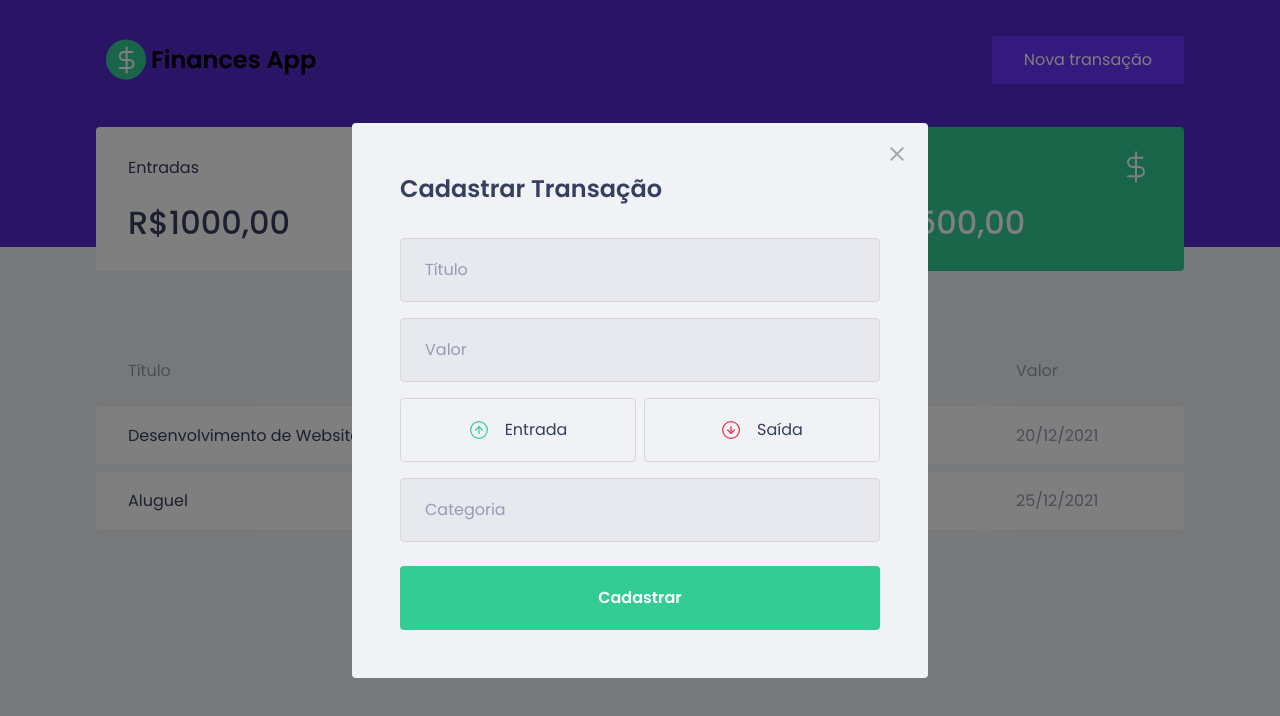
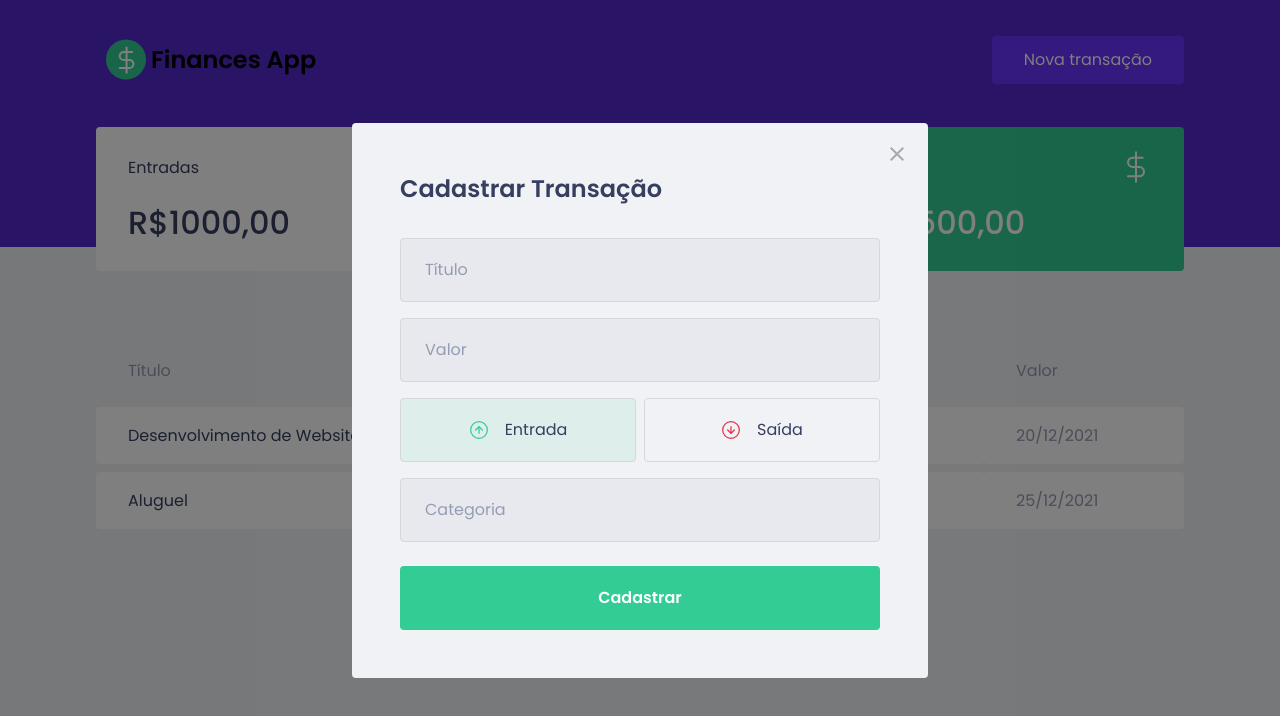
Before and after one commit to maarvins/finances, a React (Create React App) app: page / in a window 1280 px wide. Both pictures are taken after a click on the button "Nova transação". Shown: the top 716 px of the page. Built offline with nearby package versions, Linux system fonts and the light colour scheme; no server answers; what miragejs would draw is missing.

Commit message:
feat: set selected props on buttons

```diff
--- a/src/components/NewTransactionModal/index.tsx
+++ b/src/components/NewTransactionModal/index.tsx
@@ -3,7 +3,8 @@
 import ImgClose from "../../assets/close.svg"
 import ImgOutcome from "../../assets/outcome.svg"
 
-import {Container, TransactionTypeContainer} from "./styles"
+import {Container, TransactionTypeContainer, RadioBox} from "./styles"
+import {useState} from "react"
 
 interface NewTransactionModalProps {
   isOpen: boolean
@@ -14,6 +15,8 @@
   isOpen,
   onRequestClose
 }: NewTransactionModalProps) {
+  const [type, setType] = useState("deposit")
+
   return (
     <Modal
       isOpen={isOpen} //abrindo modal
@@ -33,14 +36,28 @@
         <input placeholder="Título" />
         <input placeholder="Valor" type="number" />
         <TransactionTypeContainer>
-          <button type="button">
+          <RadioBox
+            type="button"
+            onClick={() => {
+              setType("deposit")
+            }}
+            isActive={type === "deposit"}
+            activeColor="green"
+          >
             <img src={ImgIncome} alt="entrada" />
             <span>Entrada</span>
-          </button>
-          <button type="button">
+          </RadioBox>
+          <RadioBox
+            type="button"
+            onClick={() => {
+              setType("withdraw")
+            }}
+            isActive={type === "withdraw"}
+            activeColor="red"
+          >
             <img src={ImgOutcome} alt="saida" />
             <span>Saída</span>
-          </button>
+          </RadioBox>
         </TransactionTypeContainer>
 
         <input placeholder="Categoria" />
--- a/src/components/NewTransactionModal/styles.ts
+++ b/src/components/NewTransactionModal/styles.ts
@@ -1,4 +1,6 @@
 import styled from "styled-components"
+
+import {darken, transparentize} from "polished"
 
 export const Container = styled.form`
   h2 {
@@ -50,13 +52,27 @@
   display: grid;
   grid-template-columns: 1fr 1fr;
   gap: 0.5rem;
+`
 
-  button {
+interface RadioBoxProps {
+  isActive: boolean
+  activeColor: "green" | "red"
+}
+
+const colors = {
+  green: "#33cc96",
+  red: "#e52e4d"
+}
+
+export const RadioBox = styled.button<RadioBoxProps>`
   height: 4rem;
   border: 1px solid #d7d7d7;
   border-radius: 0.25rem;
 
-    background: transparent;
+  background: ${(props) =>
+    props.isActive
+      ? transparentize(0.9, colors[props.activeColor])
+      : "transparent"};
 
   display: flex;
   align-items: center;
@@ -65,7 +81,7 @@
   transition: border-color 0.4s;
 
   &:hover {
-      border-color: #aaa;
+    border-color: ${darken(0.1, "#d7d7d7")};
   }
 
   img {
@@ -79,5 +95,4 @@
     font-size: 1rem;
     color: var(--text-title);
   }
-  }
 `
```
Lines whose indentation alone changed are shown as unchanged.
